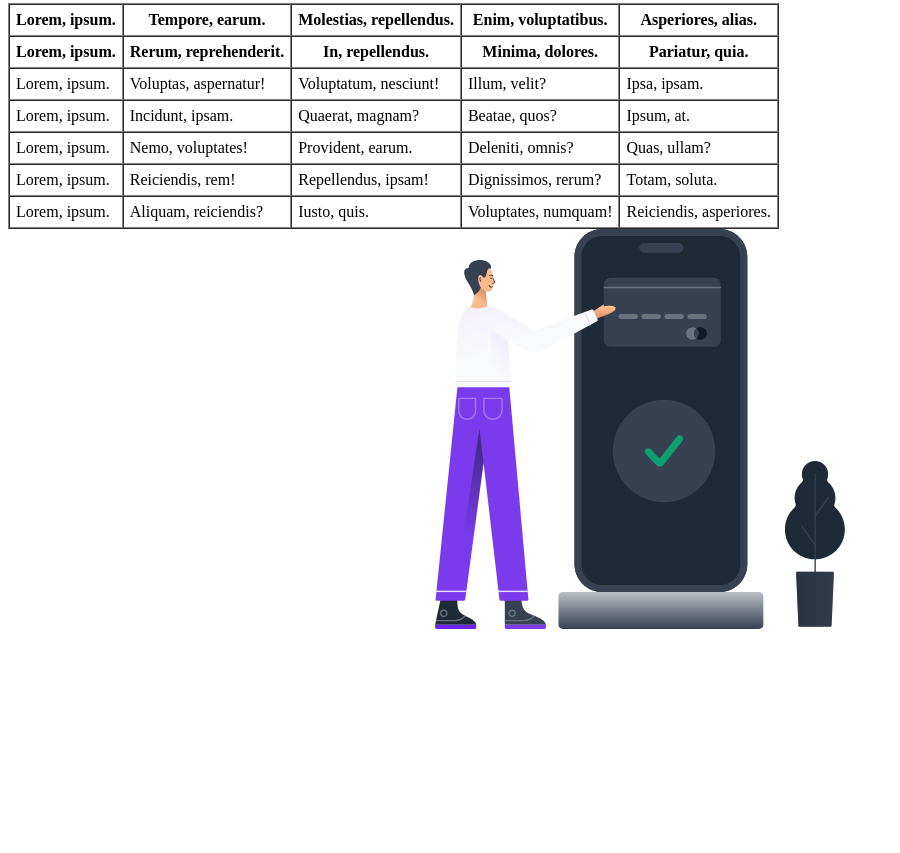
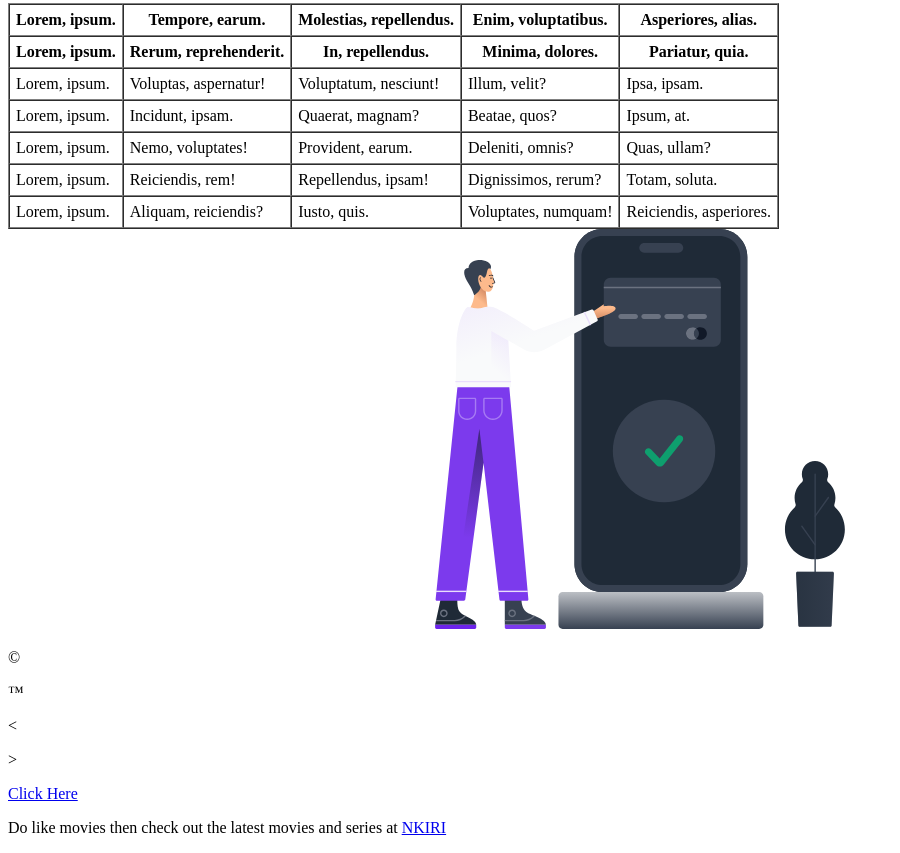
Before and after one commit to Dele2009/test-me, a plain HTML site: page index.html in a window 1280 px wide. Shown: the part 1250-2103 px from the top of the page, without its empty margins (0-900 px from the left). Before the commit the page ends 1891 px from the top, so only its background shows below. Drawn offline with Linux system fonts and the light colour scheme.

Commit message:
initial project commit

```diff
--- a/index.html
+++ b/index.html
@@ -155,5 +155,16 @@
 
 
      <img src="images/success-reg.svg" alt="success" width="100%" height="400">
+     <p>&copy;</p>
+     <p>&trade;</p>
+     <p>&lt;</p>
+     <p>&gt;</p>
+
+
+     <!-- Anchor Tag -->
+    <a href="form.html" target="_blank">Click Here</a>
+    <p>
+      Do like movies then check out the latest movies and series at <a href="https://nkiri.com/" target="_blank">NKIRI</a>
+    </p>
   </body>
 </html>
```
